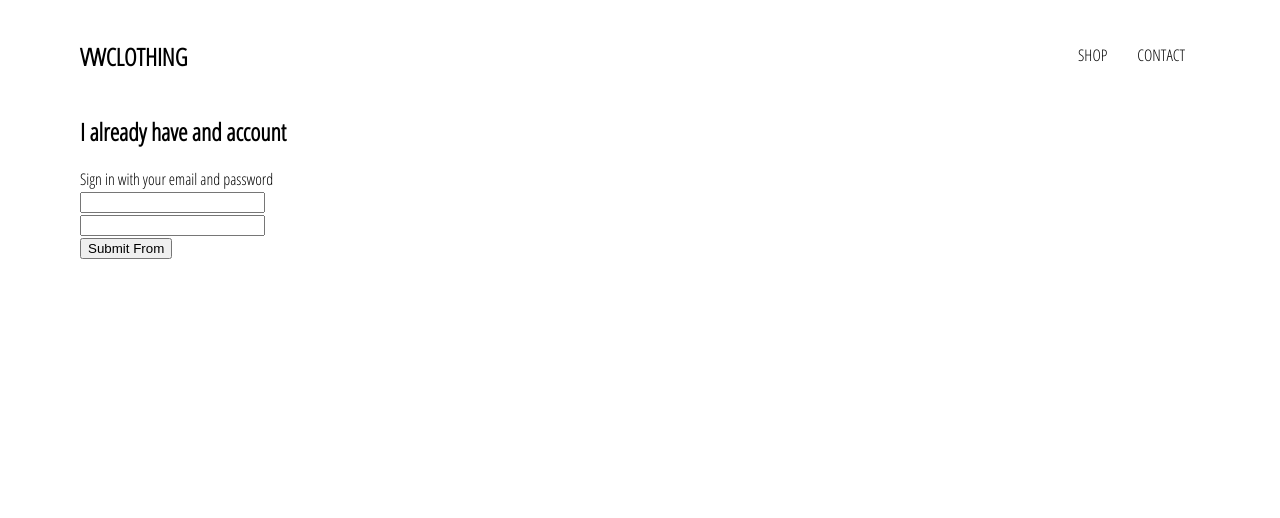
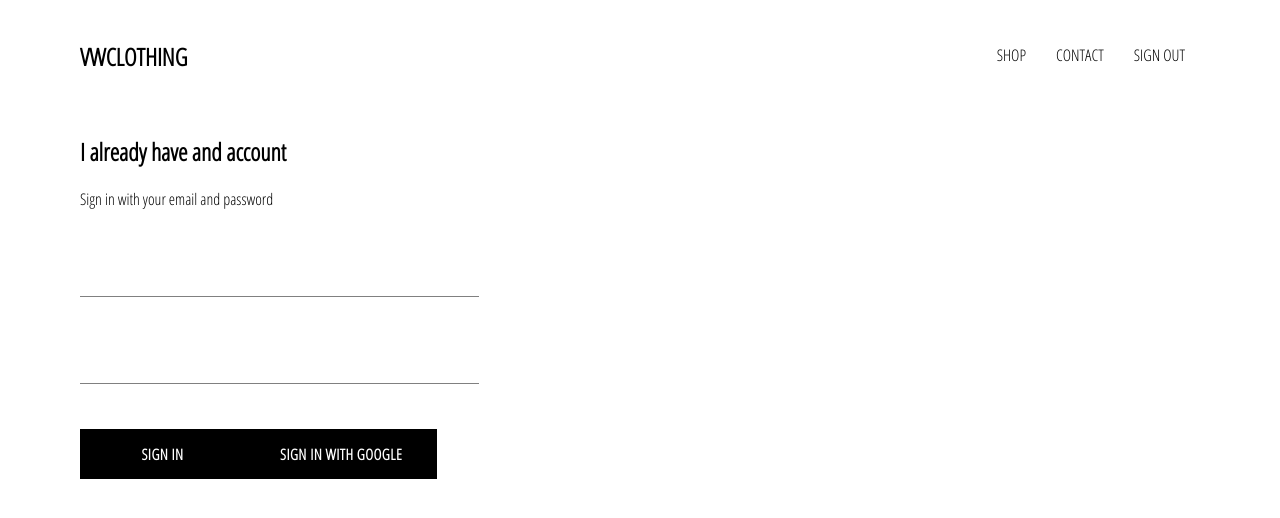
Before and after one commit to vallisweekes/ecommerce-site, a React (Create React App) app: page /signin in a window 1280 px wide. Shown: the top 518 px of the page. Built offline with nearby package versions, Linux system fonts and the light colour scheme; no server answers.

Commit message:
auth added

```diff
--- a/package.json
+++ b/package.json
@@ -6,6 +6,7 @@
     "@testing-library/jest-dom": "^4.2.4",
     "@testing-library/react": "^9.3.2",
     "@testing-library/user-event": "^7.1.2",
+    "firebase": "^7.14.3",
     "node-sass": "^4.14.1",
     "react": "^16.13.1",
     "react-dom": "^16.13.1",
--- a/public/index.html
+++ b/public/index.html
@@ -23,7 +23,7 @@
       Learn how to configure a non-root public URL by running `npm run build`.
     -->
     <link href="https://fonts.googleapis.com/css2?family=Open+Sans+Condensed:wght@300&display=swap" rel="stylesheet">
-    <title>React App</title>
+    <title>VW Clothing Store</title>
 </head>
 
 <body>
--- a/src/App.js
+++ b/src/App.js
@@ -1,15 +1,28 @@
-import React from 'react';
+import React, { useState, useEffect } from 'react';
 import { Switch, Route } from 'react-router-dom';
 import Header from './components/header/Header';
 import HomePage from './pages/homepage/HomePage';
 import ShopPage from './pages/shop/ShopPage';
 import SignInAndSignUpPage from './pages/sign-in-and-sign-up/SignInAndSignUpPage';
+import { auth } from './firebase/firebase.utils';
 import './App.css';
 
+let unsubscribeFromAuth = null;
 const App = () => {
+  const [currentUser, setCurrentUser] = useState(null);
+
+  useEffect(() => {
+    unsubscribeFromAuth = auth.onAuthStateChanged((user) => {
+      setCurrentUser({ currentUser: user });
+      console.log(user);
+    });
+    return () => {
+      unsubscribeFromAuth();
+    };
+  }, []);
   return (
     <div className="App">
-      <Header />
+      <Header currentUser={currentUser} />
       <Switch>
         <Route exact path="/" component={HomePage} />
         <Route path={'/shop'} component={ShopPage} />
--- a/src/components/custom-button/CustomButton.jsx
+++ b/src/components/custom-button/CustomButton.jsx
@@ -1,7 +1,7 @@
 import React from 'react';
 import './custom-button.styles.scss';
-const CustomButton = ({ children, ...otherProps }) => {
-  return <div></div>;
-};
+const CustomButton = ({ children }) => (
+  <button className="custom-button">{children}</button>
+);
 
 export default CustomButton;
--- a/src/components/custom-button/custom-button.styles.scss
+++ b/src/components/custom-button/custom-button.styles.scss
@@ -0,0 +1,22 @@
+.custom-button {
+  min-width: 165px;
+  width: auto;
+  height: 50px;
+  letter-spacing: 0.5px;
+  line-height: 50px;
+  padding: 0 35px 0 35px;
+  font-size: 15px;
+  background-color: black;
+  color: white;
+  text-transform: uppercase;
+  font-family: 'Open Sans Condensed';
+  font-weight: bolder;
+  border: none;
+  cursor: pointer;
+
+  &:hover {
+    background-color: white;
+    color: black;
+    border: 1px solid black;
+  }
+}
--- a/src/components/form-input/form-input.styles.scss
+++ b/src/components/form-input/form-input.styles.scss
@@ -0,0 +1,54 @@
+$sub-color: grey;
+$main-color: black;
+
+@mixin shrinkLabel {
+  top: -14px;
+  font-size: 12px;
+  color: $main-color;
+}
+
+.group {
+  position: relative;
+  margin: 45px 0;
+
+  .form-input {
+    background: none;
+    background-color: white;
+    color: $sub-color;
+    font-size: 18px;
+    padding: 10px 10px 10px 5px;
+    display: block;
+    width: 100%;
+    border: none;
+    border-radius: 0;
+    border-bottom: 1px solid $sub-color;
+    margin: 25px 0;
+
+    &:focus {
+      outline: none;
+    }
+
+    &:focus ~ .form-input-label {
+      @include shrinkLabel();
+    }
+  }
+
+  input[type='password'] {
+    letter-spacing: 0.3em;
+  }
+
+  .form-input-label {
+    color: $sub-color;
+    font-size: 16px;
+    font-weight: normal;
+    position: absolute;
+    pointer-events: none;
+    left: 5px;
+    top: 10px;
+    transition: 300ms ease all;
+
+    &.shrink {
+      @include shrinkLabel();
+    }
+  }
+}
--- a/src/components/header/Header.jsx
+++ b/src/components/header/Header.jsx
@@ -1,8 +1,9 @@
 import React from 'react';
 import { Link } from 'react-router-dom';
+import { auth } from '../../firebase/firebase.utils';
 import './header.styles.scss';
 
-const Header = () => {
+const Header = ({ currentUser }) => {
   return (
     <div className="header">
       <Link to="/">
@@ -15,6 +16,15 @@ const Header = () => {
         <Link className="option" to="/contact">
           CONTACT
         </Link>
+        {currentUser ? (
+          <div className="option" onClick={() => auth.signOut()}>
+            SIGN OUT
+          </div>
+        ) : (
+          <Link className="option" to="/signin">
+            SIGN IN
+          </Link>
+        )}
       </div>
     </div>
   );
--- a/src/components/header/header.styles.scss
+++ b/src/components/header/header.styles.scss
@@ -17,6 +17,7 @@
         justify-content: flex-end;
         .option {
             padding: 10px 15px;
+            cursor: pointer;
         }
     }
 }
--- a/src/components/sign-in/SignIn.jsx
+++ b/src/components/sign-in/SignIn.jsx
@@ -1,6 +1,8 @@
 import React, { useState } from 'react';
 import FormInput from '../form-input/FormInput';
-
+import CustomButton from '../custom-button/CustomButton';
+import { signInWithGoogle } from '../../firebase/firebase.utils';
+import './sign-in-styles.scss';
 const SignIn = () => {
   const [values, setValues] = useState({
     email: '',
@@ -19,7 +21,7 @@ const SignIn = () => {
     console.log(values);
   };
   return (
-    <div>
+    <div className="sign-in">
       <h2>I already have and account</h2>
       <span>Sign in with your email and password</span>
       <form onSubmit={handleSubmit}>
@@ -31,6 +33,7 @@ const SignIn = () => {
           label="email"
           required
         />
+
         <FormInput
           name="password"
           type="password"
@@ -39,7 +42,12 @@ const SignIn = () => {
           label="password"
           required
         />
-        <input type="submit" value="Submit From" />
+
+        <CustomButton type="submit">Sign In</CustomButton>
+
+        <button className="custom-button" onClick={signInWithGoogle}>
+          Sign In With Google
+        </button>
       </form>
     </div>
   );
--- a/src/components/sign-in/sign-in-styles.scss
+++ b/src/components/sign-in/sign-in-styles.scss
@@ -0,0 +1,8 @@
+.sign-in {
+    width: 30vw;
+    display: flex;
+    flex-direction: column;
+    .title {
+        margin: 10px 0;
+    }
+}
--- /dev/null
+++ b/src/firebase/firebase.utils.js
@@ -0,0 +1,26 @@
+import firebase from 'firebase/app';
+import 'firebase/firestore';
+import 'firebase/auth';
+
+const config = {
+  apiKey: 'AIzaSyBY7CjKJI6_Yo_12UNfzHCIGzWs3LMoq-0',
+  authDomain: 'vw-clothing.firebaseapp.com',
+  databaseURL: 'https://vw-clothing.firebaseio.com',
+  projectId: 'vw-clothing',
+  storageBucket: 'vw-clothing.appspot.com',
+  messagingSenderId: '710703383483',
+  appId: '1:710703383483:web:c11a350aac21622d49ba9e',
+  measurementId: 'G-N1CCMTXHX7',
+};
+// Initialize Firebase
+firebase.initializeApp(config);
+export const auth = firebase.auth();
+export const firestore = firebase.firestore();
+
+const provider = new firebase.auth.GoogleAuthProvider();
+
+provider.setCustomParameters({ prompt: 'select_account' });
+
+export const signInWithGoogle = () => auth.signInWithPopup(provider);
+
+export default firebase;
```
Also changed, not shown: 1 other file (tests, documents, lock files or other folders).
